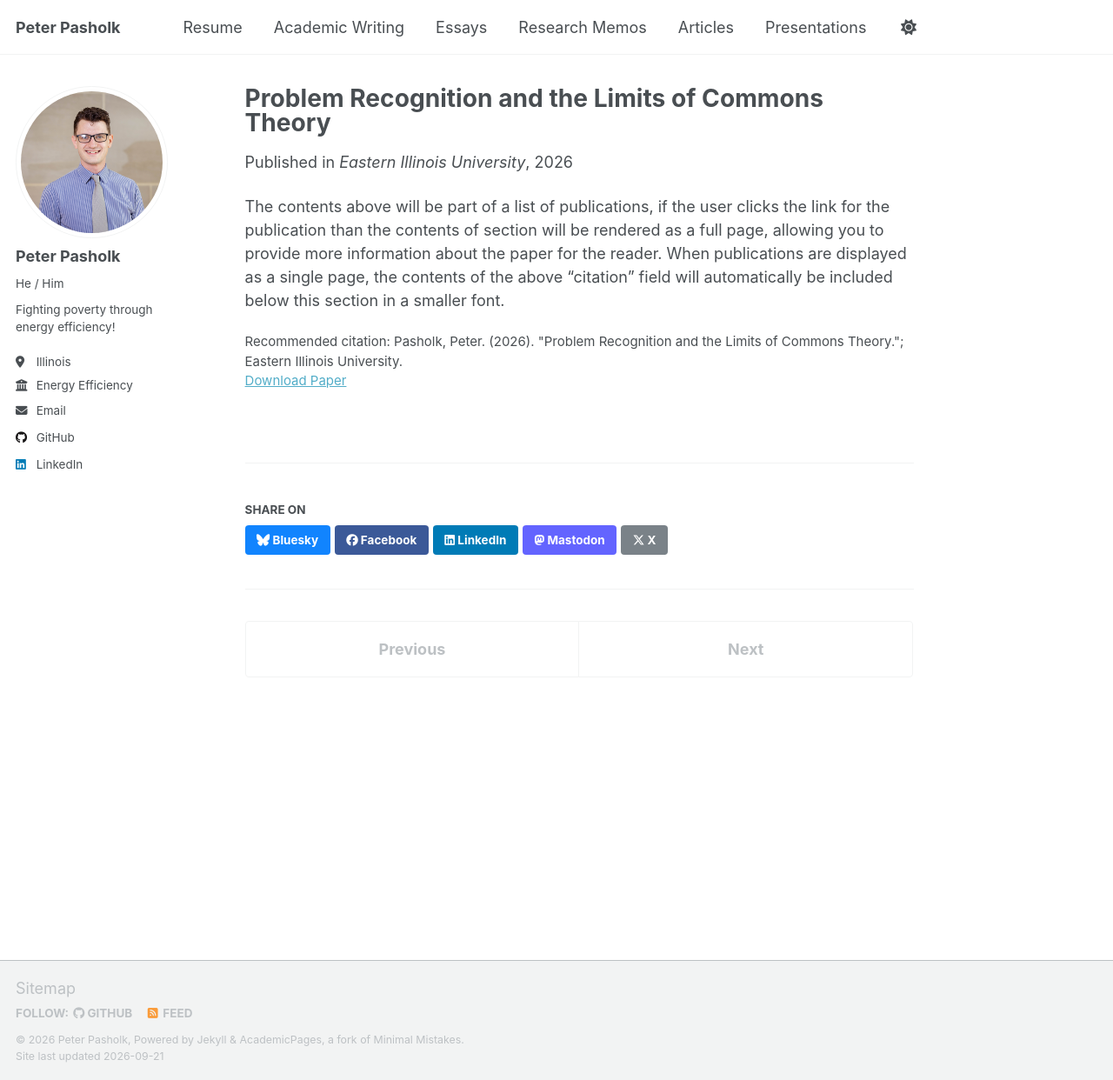
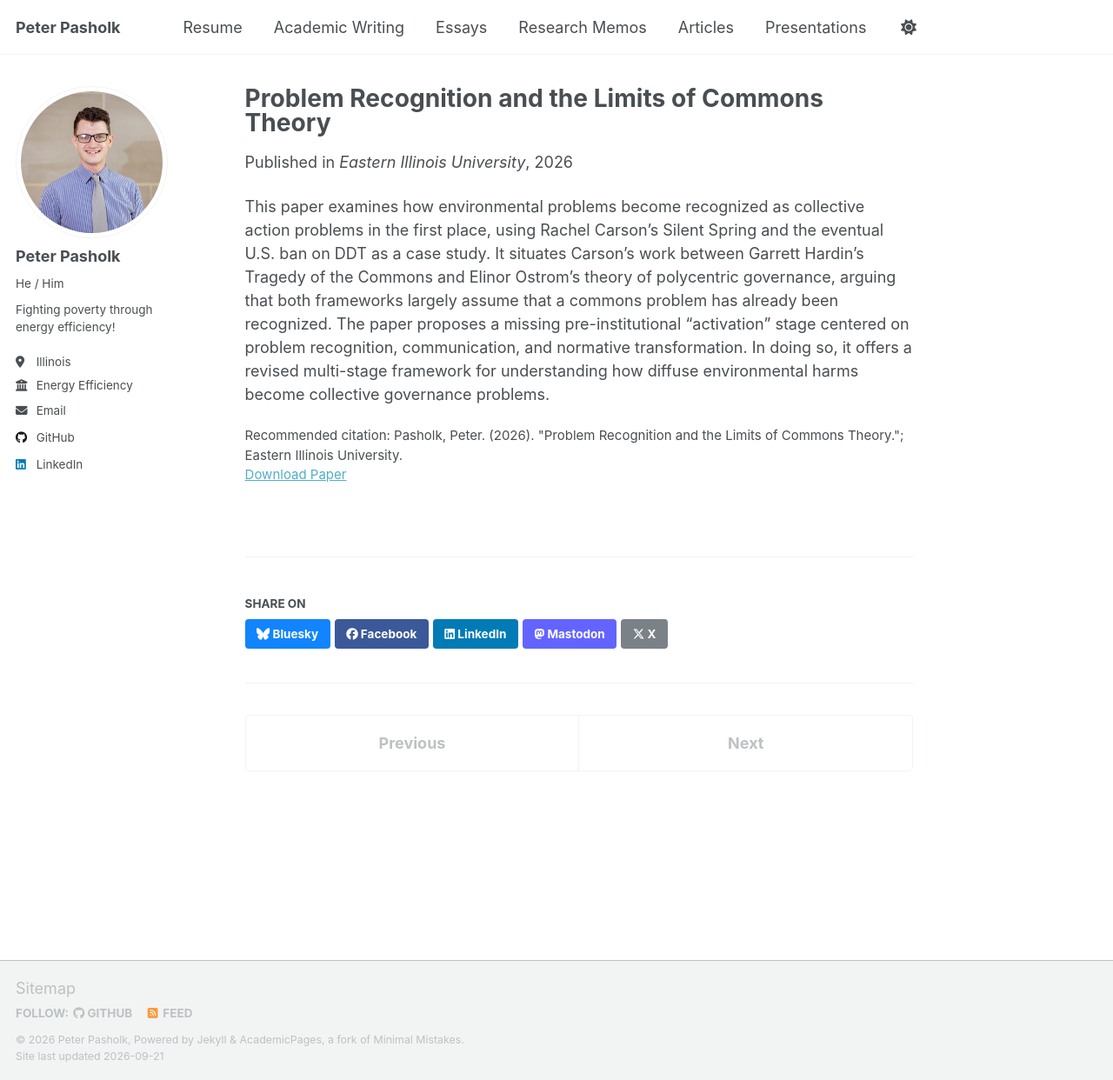
Before and after one commit to ppasholk/ppasholk.github.io, a Jekyll site: the page built from _publications/2026-05-03-Problem-Recognition-and-Commons-Theory.md, in a window 1280 px wide and 1242 px high. Shown: the whole window at 87% size. Built offline with Jekyll 4.4.1, drawn with Linux system fonts in a browser that asks for light colours; a script that is not in the unit is left out.

Commit message:
Revise publication description for clarity and context
This paper examines the recognition of environmental problems as collective action issues, using Rachel Carson's work as a case study. It proposes a new framework for understanding the stages leading to collective governance.

```diff
--- a/_publications/2026-05-03-Problem-Recognition-and-Commons-Theory.md
+++ b/_publications/2026-05-03-Problem-Recognition-and-Commons-Theory.md
@@ -9,4 +9,4 @@ venue: 'Eastern Illinois University'
 paperurl: 'http://ppasholk.github.io/files/Pasholk_Final_Paper_PLS_4763.pdf'
 citation: 'Pasholk, Peter. (2026). "Problem Recognition and the Limits of Commons Theory."; Eastern Illinois University.'
 ---
-The contents above will be part of a list of publications, if the user clicks the link for the publication than the contents of section will be rendered as a full page, allowing you to provide more information about the paper for the reader. When publications are displayed as a single page, the contents of the above "citation" field will automatically be included below this section in a smaller font.
+This paper examines how environmental problems become recognized as collective action problems in the first place, using Rachel Carson’s Silent Spring and the eventual U.S. ban on DDT as a case study. It situates Carson’s work between Garrett Hardin’s Tragedy of the Commons and Elinor Ostrom’s theory of polycentric governance, arguing that both frameworks largely assume that a commons problem has already been recognized. The paper proposes a missing pre-institutional “activation” stage centered on problem recognition, communication, and normative transformation. In doing so, it offers a revised multi-stage framework for understanding how diffuse environmental harms become collective governance problems.
```
